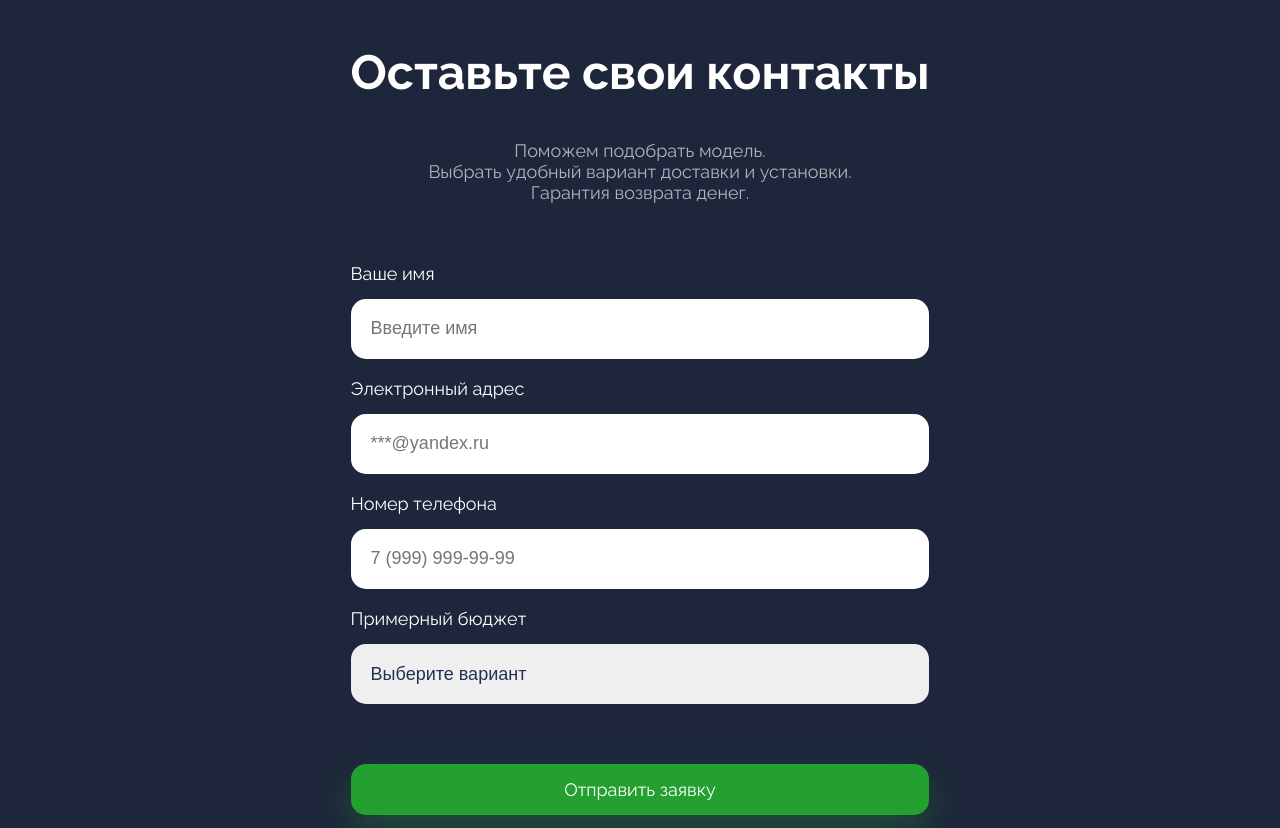
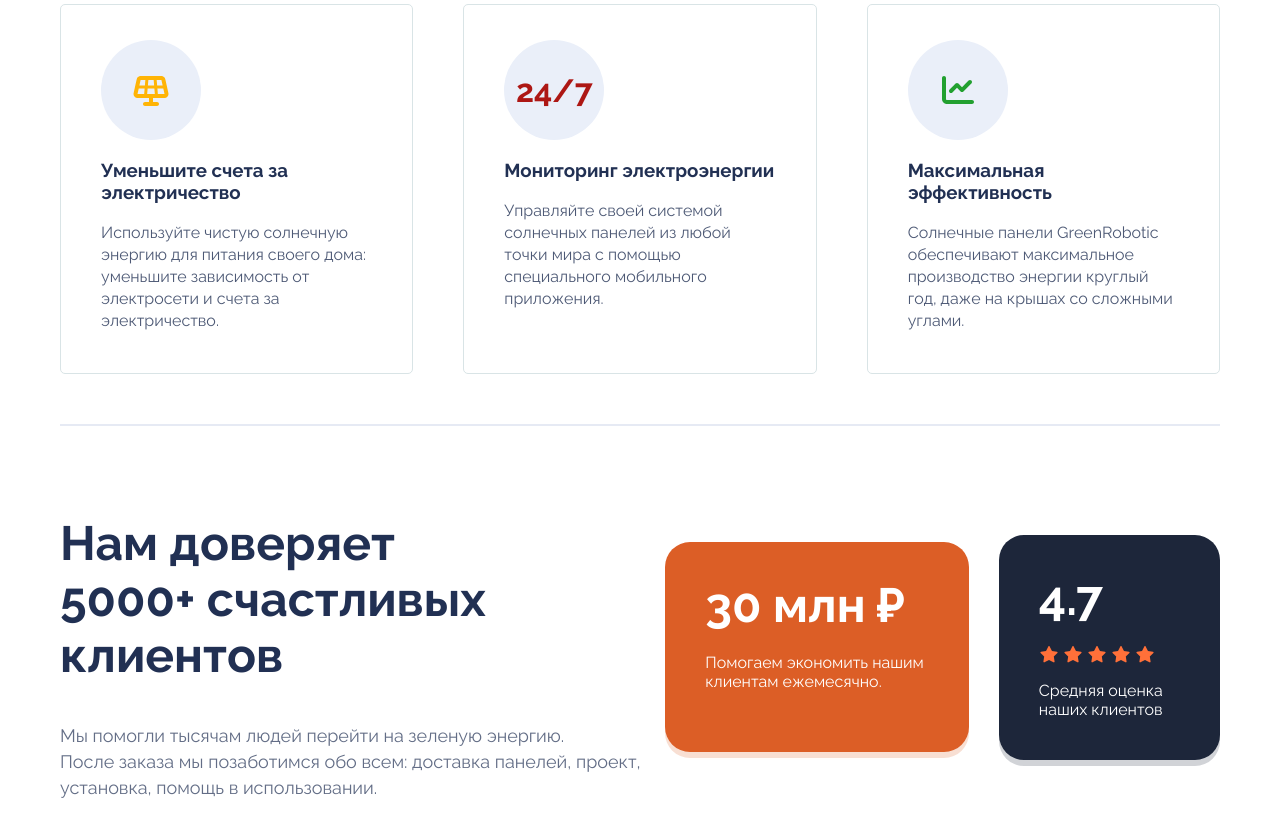
Before and after one commit to makschernavsky/gcl, a plain HTML site: page index.html in a window 1280 px wide. Shown: the part 932-1760 px from the top of the page. Drawn offline with nearby package versions, Linux system fonts and the light colour scheme.

Commit message:
Завершил JS_1

```diff
--- a/index.html
+++ b/index.html
@@ -29,6 +29,74 @@ integrity="sha512-1ycn6IcaQQ40/MKBW2W4Rhis/DbILU74C1vSrLJxCq57o941Ym01SwNsOMqvEB
     <div class="about__images animate__animated animate__fadeInRight animate__slow">
       <img class="about__sun—image" src="img/sun.png" >
       <img class="about__image" src="img/solar-panel.png">
+    </div>
+  </section>
+  <section class="features" id="features">
+    <div class="cards">
+      <div class="card">
+        <div class="card__logo yellow">
+          <i class="fas fa-solar-panel"></i>
+        </div>
+        <h3>Уменьшите счета за электричество</h3>
+        <p>Используйте чистую солнечную энергию для питания своего дома: уменьшите зависимость от электросети и счета за электричество.</p>
+      </div>
+      <div class="card">
+        <div class="card__logo red">
+          24/7
+        </div>
+        <h3>Мониторинг электроэнергии</h3>
+        <p>Управляйте своей системой солнечных панелей из любой точки мира с помощью специального мобильного приложения.</p>
+      </div>
+      <div class="card">
+        <div class="card__logo green">
+          <i class="fas fa-chart-line"></i>
+        </div>
+        <h3>Максимальная эффективность</h3>
+        <p>Солнечные панели GreenRobotic обеспечивают максимальное производство энергии круглый год, даже на крышах со сложными углами.</p>
+      </div>
+    </div>
+    <div class="features__border">
+    </div>
+    <div class="features__feedback">
+      <div class="features__feedback-left">
+      <h2>Нам доверяет<br>5000+ счастливых клиентов</h2>
+      <p>Мы помогли тысячам людей перейти на зеленую энергию.
+        <br>После заказа мы позаботимся обо всем: доставка панелей, проект, установка, помощь в использовании.</p>
+      </div>
+      <div class="features__feedback-right">
+          <div class="features__box features__savings-box">
+            <h3>30 млн ₽</h3>
+            <p>Помогаем экономить нашим клиентам ежемесячно.</p>
+          </div>
+          <div class="features__box features__rate-box">
+            <h3>4.7</h3>
+            <p class="stars">
+              <i class="fas fa-star"></i>
+              <i class="fas fa-star"></i>
+              <i class="fas fa-star"></i>
+              <i class="fas fa-star"></i>
+              <i class="fas fa-star"></i>
+            </p>
+            <p>Средняя оценка наших клиентов</p>
+          </div>
+      </div>
+    </div>
+  </section>
+  <section class="promo">
+    <div class="promo__image"></div>
+    <div class="promo__right">
+      <div class="promo__text">
+        <h2>Зарядите свой дом</h2>
+        <p>
+            Солнечные панели сертифицированы мировыми экспертами: система безопасна и надежна.
+        </p>
+        <p>
+            Следите за накоплением энергии вашего дома в режиме реального времени и настраивайте процент расхода и накопления энергии.
+        </p>
+        <div class="promo__button-wrap">
+          <button type="button">Заказать <i class="fas fa-chevron-right"></i></button>
+        </div>
+      </div>
     </div>
   </section>
   <section class="form">
--- a/main.css
+++ b/main.css
@@ -225,6 +225,169 @@ footer {
 
 }
 
+.features{
+  background-color: white;
+  padding: 115px 60px 115px 60px;
+}
+
+.cards {
+  display:grid;
+  grid-gap: 50px;
+  grid-template-columns: 1fr 1fr 1fr;
+}
+
+.card {
+  padding: 35px 40px 25px 40px;
+  background: #FFFFFF;
+  border: 1px solid #D9E4E6;
+  border-radius: 5px;
+}
+
+.card p {
+  opacity: 0.8;
+  font-size: 16px;
+  line-height: 22px;
+}
+
+.card__logo {
+  height: 100px;
+  width: 100px;
+  font-size: 32px;
+  font-weight: 700;
+  background-color: #eaeff9;
+  border-radius: 50%;
+  display: flex;
+  justify-content: center;
+  align-items: center;
+}
+
+.card__logo.yellow {
+  color:#ffb406;
+}
+
+.card__logo.red {
+  color:#ad1714;
+}
+
+.card__logo.green {
+  color:#22a030;
+}
+
+.features__border {
+  margin-top: 50px;
+  margin-bottom: 50px;
+  border: 1px solid #E6EAF4;
+}
+
+.features__feedback {
+display: flex;
+}
+
+.features__feedback-left {
+  margin-right: 10px;
+}
+
+.features__feedback-left h2 {
+  font-size: 48px;
+}
+
+.features__feedback-left p {
+  font-size: 18px;
+  line-height: 26px;
+  opacity: 0.7;
+}
+
+.features__feedback-right {
+display: flex;
+align-items: center;
+}
+
+.features__box {
+padding: 35px 40px 25px 40px;
+color: white;
+border-radius: 25px;
+}
+
+.features__box h3 {
+  margin-top: 0;
+  margin-bottom: 20px;
+  font-size: 48px;
+}
+
+.features__savings-box {
+  background-color: #dc5e26;
+  box-shadow: 0 6px 0 rgb(221 95 38 / 20%);
+  margin-right: 30px;
+  height: 150px;
+}
+
+.features__rate-box {
+  background-color: #1D263A;
+  box-shadow: 0 6px 0 rgb(29 38 58 / 20%);
+}
+
+.stars {
+  color: #ff7039
+}
+
+.promo {
+  display: flex;
+}
+
+.promo__image {
+  background-image: url(img/promo.jpg);
+  width: 50%;
+  flex-shrink: 0;
+  background-size: cover;
+  background-position: center;
+}
+
+.promo__right {
+  background: #dd5f26;
+  padding: 160px 60px;
+}
+
+.promo__text {
+  background-color: white;
+  padding: 30px 40px;
+  border-radius: 25px;
+  font-size: 20px;
+  font-weight: 500;
+  line-height: 26px;
+}
+
+.promo__text p::before {
+  content: '';
+  display: inline-block;
+  width: 10px;
+  height: 10px;
+  border-radius: 50%;
+  background-color: #ec6b29;
+  margin-right: 10px;
+}
+
+.promo__text p {
+  opacity: 0.8;
+}
+
+.promo__text button {
+  background-color: #107b1c;
+  margin-top: 20px;
+  font-weight: 600;
+  font-size: 18px;
+  box-shadow: 0 16px 36px rgb(16 122 28 / 30%);
+  padding: 15px 30px;
+}
+
+.promo__button-wrap {
+  display: flex;
+  justify-content: center;
+}
+
+.promo__text button i {
+  font-size: 15px;
+  margin-left: 5px;
+}
 
 @media (max-width: 720px) {
   .features {
```
Also changed, not shown: img/promo.jpg (added).
